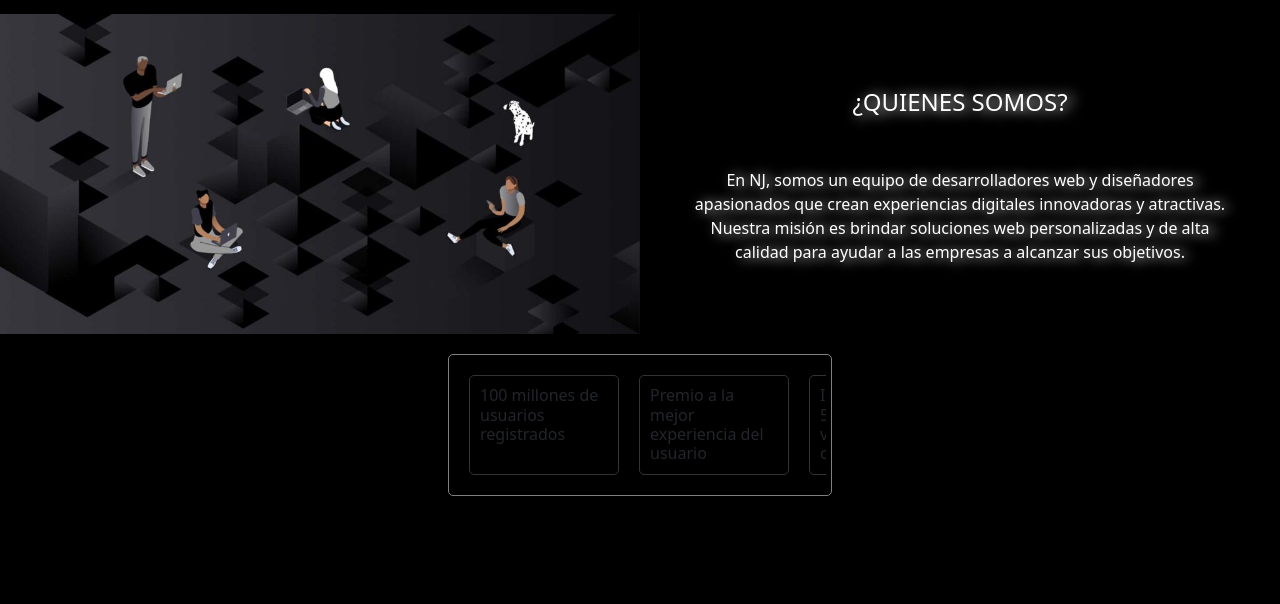
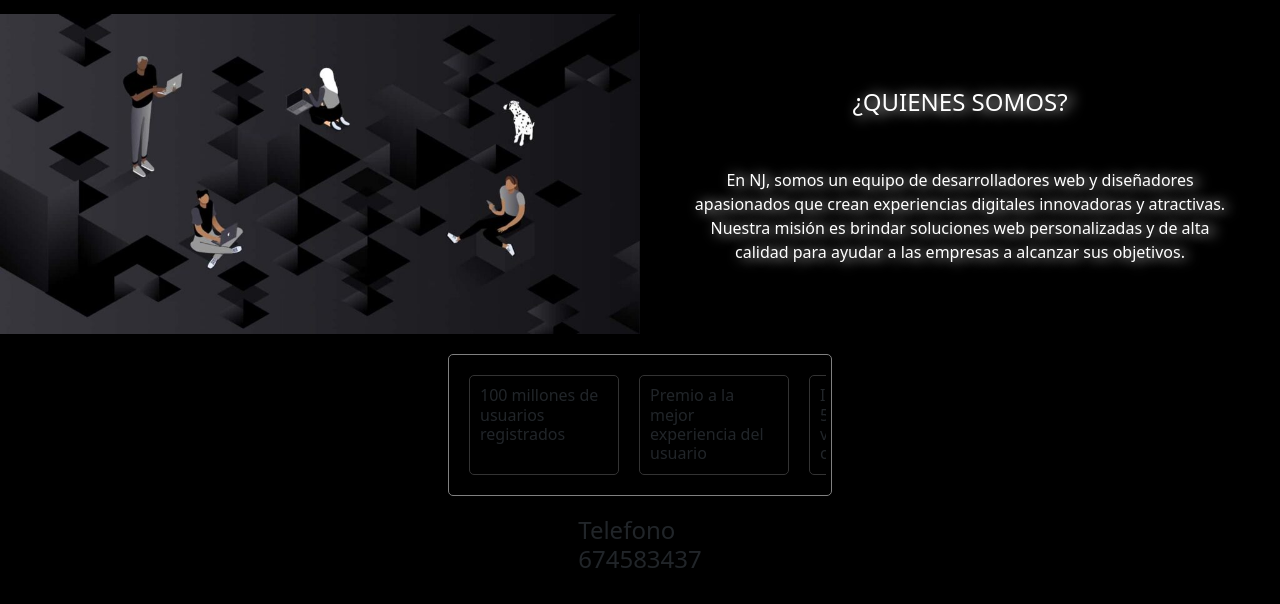
Before and after one commit to jaime02304/primerDise-oEnPruebas, a plain HTML site: page index.html in a window 1280 px wide. Shown: the part 196-800 px from the top of the page. Drawn offline with nearby package versions, Linux system fonts and the light colour scheme.

Commit message:
Para terminar

```diff
--- a/decoracion.css
+++ b/decoracion.css
@@ -235,3 +235,10 @@ main {
   color: white;
   text-shadow: 0 0 5px rgba(255, 255, 255, 0.5);
 }
+
+/*footer*/
+.zonaContacto {
+  display: flex;
+  justify-content: center;
+  align-items: center;
+}
--- a/index.html
+++ b/index.html
@@ -76,11 +76,16 @@
           <div class="logro">
             <h6>Lanzamiento de una aplicación móvil número uno en App Store</h6>
           </div>
-          </div>
         </div>
-
+      </div>
       </div>
     </main>
+
+    <footer class="zonaContacto">
+      <div  class="formulario">
+        <h4 class="Telefono">Telefono<p>674583437</p></h4>
+      </div>
+    </footer>
 
     <script
       src="https://cdn.jsdelivr.net/npm/bootstrap@5.3.3/dist/js/bootstrap.bundle.min.js"
```
